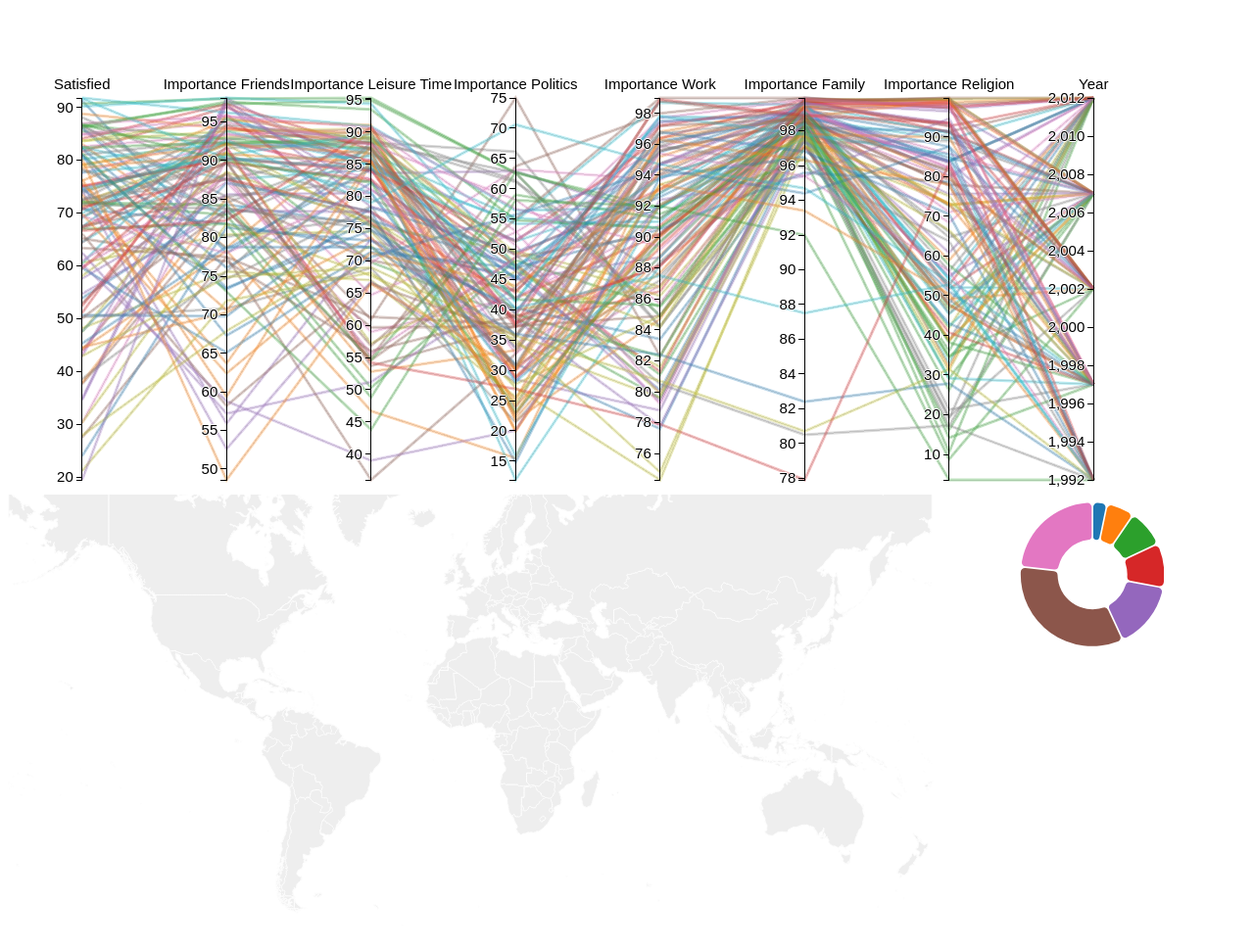
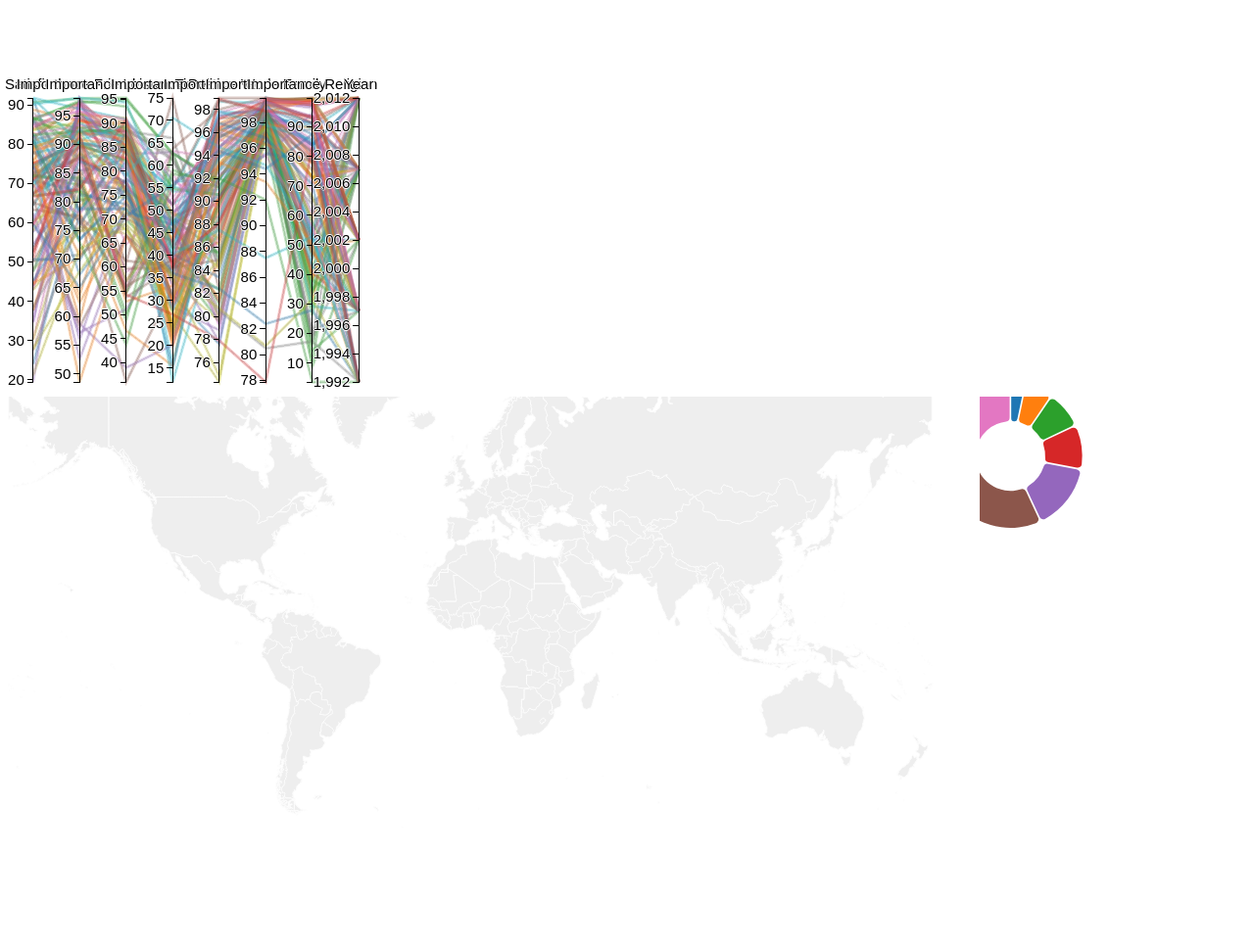
Before and after one commit to Paeron/Project-2, a plain HTML site: page index.html in a window 1280 px wide. Shown: the whole page at 98% size. After the commit the page ends 893 px from the top, so only its background shows below. Drawn offline with nearby package versions, Linux system fonts and the light colour scheme.

Commit message:
Add files via upload

```diff
--- a/index.html
+++ b/index.html
@@ -70,8 +70,8 @@ var color = d3.scale.category20();
 
 // !!!!!!!!!!!!!!!!!!!!!!!! VIEW 1 START !!!!!!!!!!!!!!!!!!!!!!!!!!!!!!!!!!!!!!!
 var margin = {top: 100, right: 10, bottom: 10, left: 10},
-    width = 1200 - margin.left - margin.right,
-    height = 500 - margin.top - margin.bottom; // 960 widht & 500 height
+    width = 400 - margin.left - margin.right,
+    height = 400 - margin.top - margin.bottom; // 960 widht & 500 height
 
 var x = d3.scale.ordinal().rangePoints([0, width], 1),
     y = {},
```
